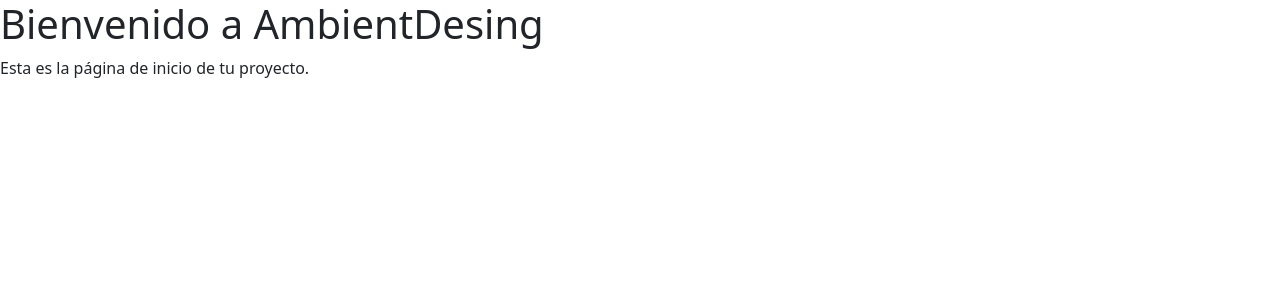
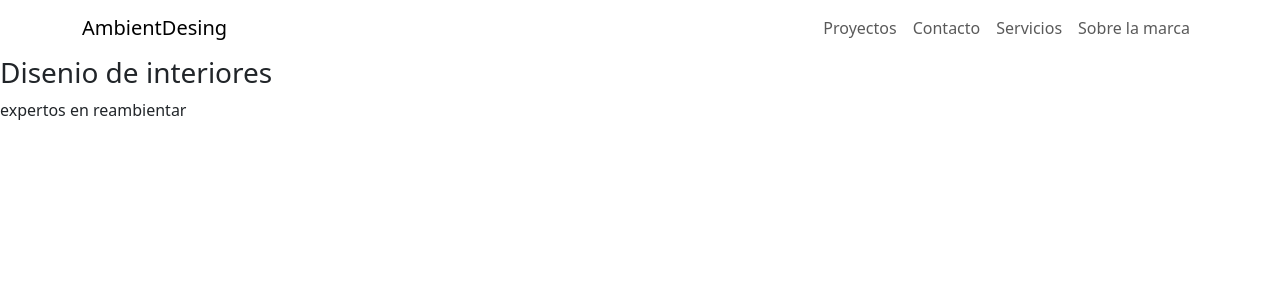
Before and after one commit to fa-morande/AmbientDesing, a React (Vite) app: page / in a window 1280 px wide. Shown: the top 300 px of the page. Built offline with nearby package versions, Linux system fonts and the light colour scheme.

Commit message:
implementacion basica del navbar

```diff
--- a/index.html
+++ b/index.html
@@ -4,7 +4,7 @@
     <meta charset="UTF-8" />
     <link rel="icon" type="image/svg+xml" href="/vite.svg" />
     <meta name="viewport" content="width=device-width, initial-scale=1.0" />
-    <title>evaluacion</title>
+    <title>Ambient Desing</title>
   </head>
   <body>
     <div id="root"></div>
--- a/src/App.jsx
+++ b/src/App.jsx
@@ -1,17 +1,20 @@
 import React from 'react';
 import { Routes, Route } from 'react-router-dom';
 import Home from './pages/Home.jsx'; // Importa el componente que acabas de crear
+import Navbar from './components/organisms/Navbar'
 
 function App() {
   return (
-    <div>
-      {}
+    <div className="container-page">
+      <Navbar />
+      {/* Aquí es donde podrías poner un Navbar o un Header
+        que quieras que se muestre en TODAS las páginas.
+      */}
 
       <Routes>
         {/* Esta línea le dice a React Router: */}
         {/* "Cuando la URL sea '/', muestra el componente Home" */}
         <Route path="/" element={<Home />} />
-        */}
       </Routes>
     </div>
   );
--- a/src/components/atoms/Text.jsx
+++ b/src/components/atoms/Text.jsx
@@ -1,8 +1,8 @@
 import React from "react";
 
 function Text({ children, variant = 'p', className }) {
-    const Tag = variant; // Puede ser 'h1', 'p', 'span', etc.
-    return <Tag className={className}>{children}</Tag>;
+    const tag = variant; // Puede ser 'h1', 'p', 'span', etc.
+    return React.createElement(tag, { className }, children);
 }
 
 export default Text;
--- a/src/components/molecules/CardBody.jsx
+++ b/src/components/molecules/CardBody.jsx
@@ -1,11 +1,9 @@
 import React from 'react';
-import Text from '../atoms/Text';
 
-function CardBody({ title, description }) {
+function CardBody({ children }) {
     return (
         <div className="card-body">
-            <Text variant="h5" className="card-title">{title}</Text>
-            <Text variant="p" className="card-description">{description}</Text>
+            {children}
         </div>
     );
 }
--- a/src/components/organisms/Navbar.jsx
+++ b/src/components/organisms/Navbar.jsx
@@ -3,22 +3,16 @@ import { Navbar, Nav, Container } from 'react-bootstrap';
 
 function NavBar() {
     return (
-        <Navbar bg="dark" variant="dark" expand="lg">
+        <Navbar bg="white" variant="white" expand="sm">
         <Container>
             <Navbar.Brand href="/" className="navbar-brand">
-    Mi Portafolio
-</Navbar.Brand>
-
-            <Navbar.Toggle aria-controls="basic-navbar-nav" />
-            <Navbar.Collapse id="basic-navbar-nav">
-            <Nav className="me-auto">
-                <Nav.Link href="/">Inicio</Nav.Link>
+                AmbientDesing
+            </Navbar.Brand>
+            <Nav className="nav-links">
                 <Nav.Link href="/proyectos">Proyectos</Nav.Link>
                 <Nav.Link href="/contacto">Contacto</Nav.Link>
-                <Nav.Link href="/servicios">Noticias</Nav.Link>
-                <Nav.Link href="/sobreLaMarca">Sobre la marca</Nav.Link>
+                <Nav.Link href="/servicios">Servicios</Nav.Link>                    <Nav.Link href="/sobreLaMarca">Sobre la marca</Nav.Link>
             </Nav>
-            </Navbar.Collapse>
         </Container>
         </Navbar>
     );
--- /dev/null
+++ b/src/data/cards.js
@@ -0,0 +1,6 @@
+const cards = {
+    tituloHome: "Disenio de interiores",
+    descripcionHome: "expertos en reambientar"
+};
+
+export default cards;
--- a/src/pages/Home.jsx
+++ b/src/pages/Home.jsx
@@ -1,12 +1,16 @@
 import React from "react";
+import cards from "../data/cards";
+import CardBody from "../components/molecules/CardBody";
+import Text from "../components/atoms/Text";
+
 
 function Home() {
   return (
-    <div>
-      {/* ¡Aquí está tu título! */}
-      <h1>Bienvenido a AmbientDesing</h1>
-      <p>Esta es la página de inicio de tu proyecto.</p>
-    </div>
+      <CardBody>
+        <Text variant="h3" className="title-card">{cards.tituloHome}</Text>
+        <Text variant="p" className="Parrafo-card">{cards.descripcionHome}</Text>
+      </CardBody>
+
   );
 }
 
```
